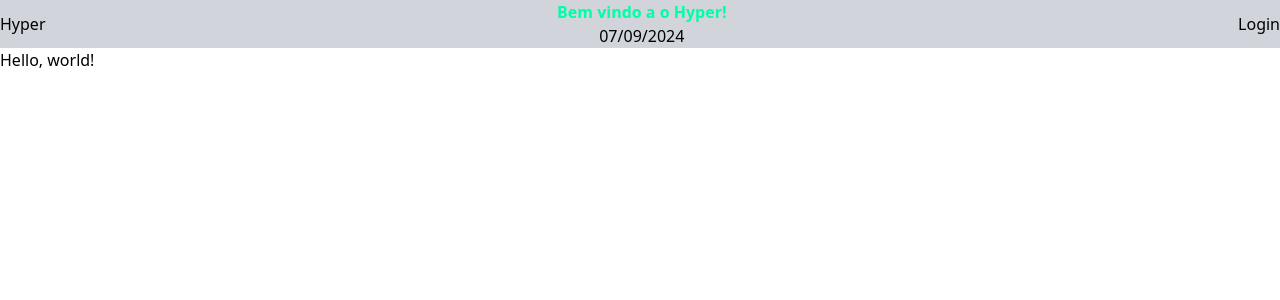
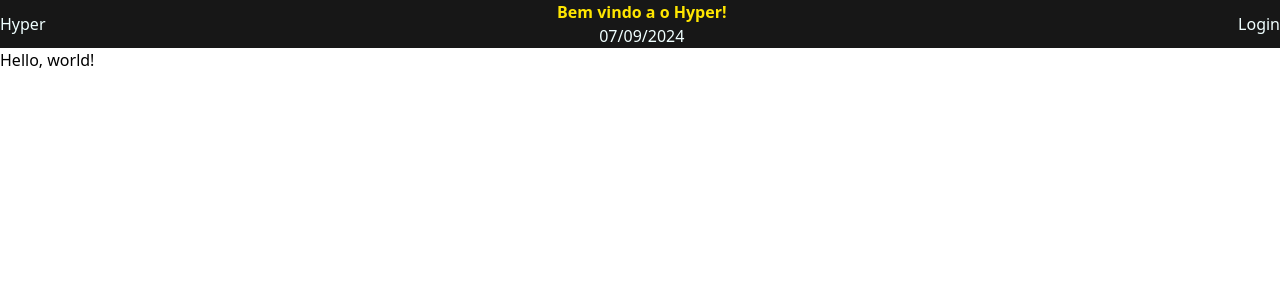
Before and after one commit to izitktj/Hyper, a Next.js app: page / in a window 1280 px wide. Shown: the top 300 px of the page. Built offline with nearby package versions, Linux system fonts and the light colour scheme.

Commit message:
trying at least

```diff
--- a/src/pages/index.tsx
+++ b/src/pages/index.tsx
@@ -1,9 +1,9 @@
-let DiaDeHoje: string = "07/09/2024"
+const DiaDeHoje: string = "07/09/2024"
 
 function Cabecario()
 {
   return(
-    <div className="flex justify-between items-center bg-gray-300 h-15">
+    <div className="flex justify-between items-center bg-neutral-900 h-15 headers">
       <div>Hyper</div>
       <div className="flex flex-col justify-between items-center">
         <div className="titulo">Bem vindo a o Hyper!</div>
--- a/src/styles/globals.css
+++ b/src/styles/globals.css
@@ -7,6 +7,11 @@
 }
 
 .titulo{
-  color: #00FFA5FF;
+  color: rgb(255, 230, 0);
   font-weight: bold;
 }
+
+.headers{
+  color: azure;
+
+}
```
